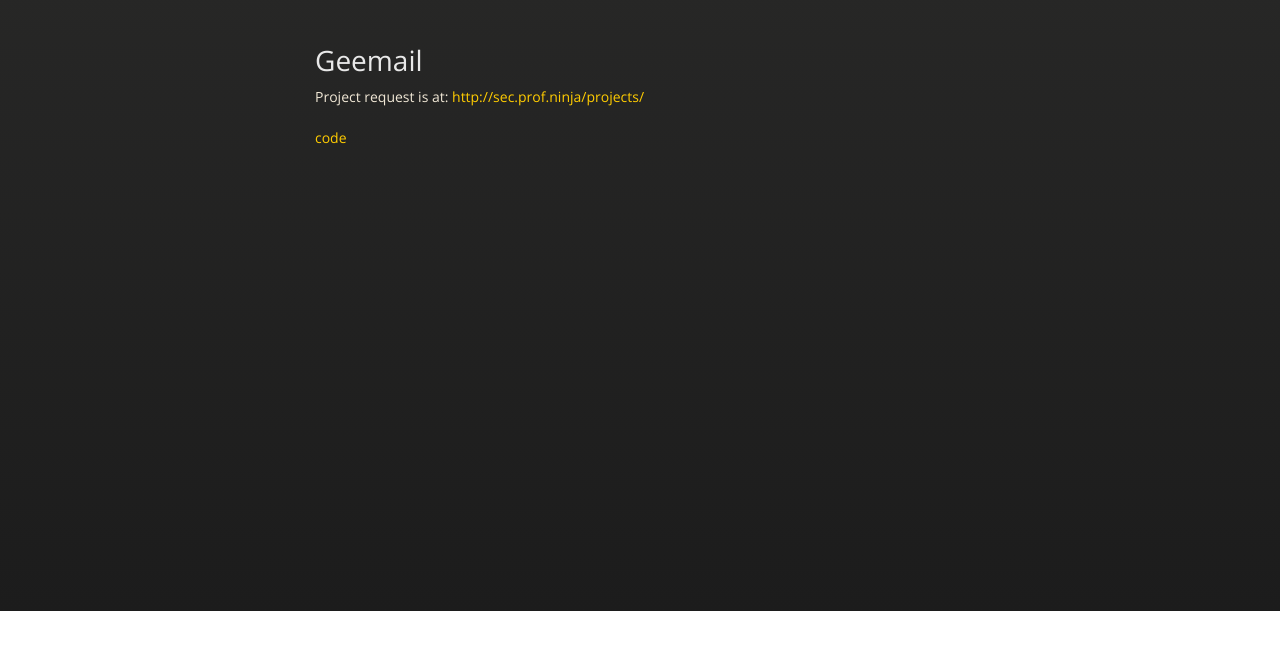
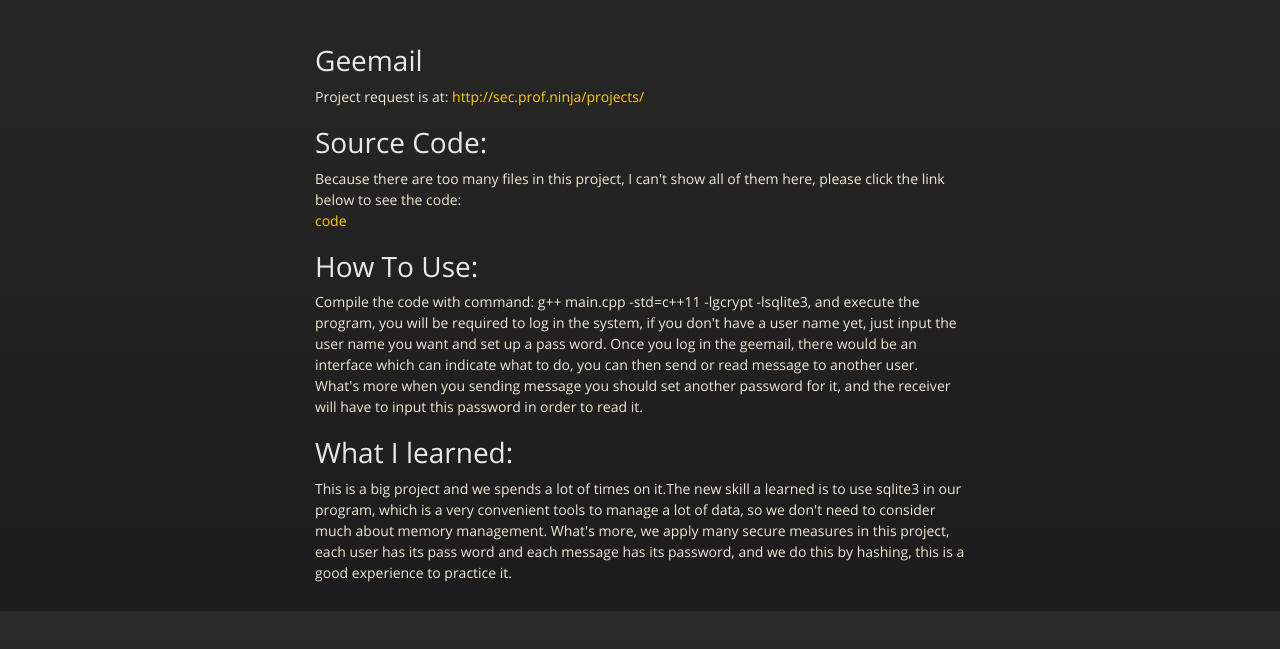
Before and after one commit to sybest/project4.sy1208.github.io, a plain HTML site: page index.html in a window 1280 px wide. Shown: the part 189-838 px from the top of the page. Before the commit the page ends 800 px from the top, so only its background shows below. Drawn offline with nearby package versions, Linux system fonts and the light colour scheme.

Commit message:
Create gh-pages branch via GitHub

```diff
--- a/index.html
+++ b/index.html
@@ -43,7 +43,21 @@
 
 <p>Project request is at: <a href="http://sec.prof.ninja/projects/">http://sec.prof.ninja/projects/</a></p>
 
-<p><a href="https://github.com/sybest/project4.sy1208.github.io/blob/gh-pages/CNAME">code</a></p>
+<h1>
+<a id="source-code" class="anchor" href="#source-code" aria-hidden="true"><span aria-hidden="true" class="octicon octicon-link"></span></a>Source Code:</h1>
+
+<p>Because there are too many files in this project, I can't show all of them here, please click the link below to see the code:<br>
+<a href="https://github.com/sybest/project4.sy1208.github.io/tree/gh-pages/project4">code</a></p>
+
+<h1>
+<a id="how-to-use" class="anchor" href="#how-to-use" aria-hidden="true"><span aria-hidden="true" class="octicon octicon-link"></span></a>How To Use:</h1>
+
+<p>Compile the code with command:  g++ main.cpp -std=c++11 -lgcrypt -lsqlite3, and execute the program, you will be required to log in the system, if you don't have a user name yet, just input the user name you want and set up a pass word. Once you log in the geemail, there would be an interface which can indicate what to do, you can then send or read message to another user. What's more when you sending message you should set another password for it, and the receiver will have to input this password in order to read it.</p>
+
+<h1>
+<a id="what-i-learned" class="anchor" href="#what-i-learned" aria-hidden="true"><span aria-hidden="true" class="octicon octicon-link"></span></a>What I learned:</h1>
+
+<p>This is a big project and we spends a lot of times on it.The new skill a learned is to use sqlite3 in our program, which is a very convenient tools to manage a lot of data, so we don't need to consider much about memory management. What's more, we apply many secure measures in this project, each user has its pass word and each message has its password, and we do this by hashing, this is a good experience to practice it.</p>
       </section>
 
     </div>
--- a/params.json
+++ b/params.json
@@ -1,6 +1,6 @@
 {
   "name": "Project4",
   "tagline": "",
-  "body": "#Geemail \r\nProject request is at: http://sec.prof.ninja/projects/\r\n\r\n[code](https://github.com/sybest/project4.sy1208.github.io/blob/gh-pages/CNAME)",
+  "body": "#Geemail \r\nProject request is at: http://sec.prof.ninja/projects/\r\n\r\n#Source Code:\r\nBecause there are too many files in this project, I can't show all of them here, please click the link below to see the code:   \r\n[code](https://github.com/sybest/project4.sy1208.github.io/tree/gh-pages/project4)\r\n\r\n#How To Use:\r\nCompile the code with command:  g++ main.cpp -std=c++11 -lgcrypt -lsqlite3, and execute the program, you will be required to log in the system, if you don't have a user name yet, just input the user name you want and set up a pass word. Once you log in the geemail, there would be an interface which can indicate what to do, you can then send or read message to another user. What's more when you sending message you should set another password for it, and the receiver will have to input this password in order to read it.\r\n\r\n#What I learned:\r\nThis is a big project and we spends a lot of times on it.The new skill a learned is to use sqlite3 in our program, which is a very convenient tools to manage a lot of data, so we don't need to consider much about memory management. What's more, we apply many secure measures in this project, each user has its pass word and each message has its password, and we do this by hashing, this is a good experience to practice it.",
   "note": "Don't delete this file! It's used internally to help with page regeneration."
 }
```
